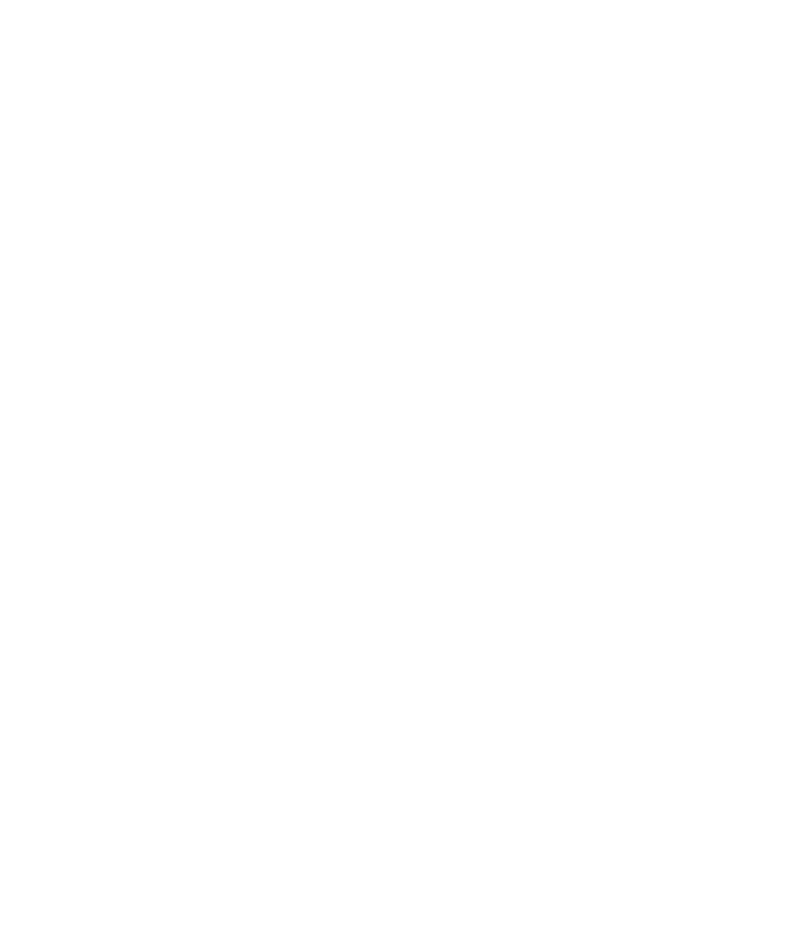
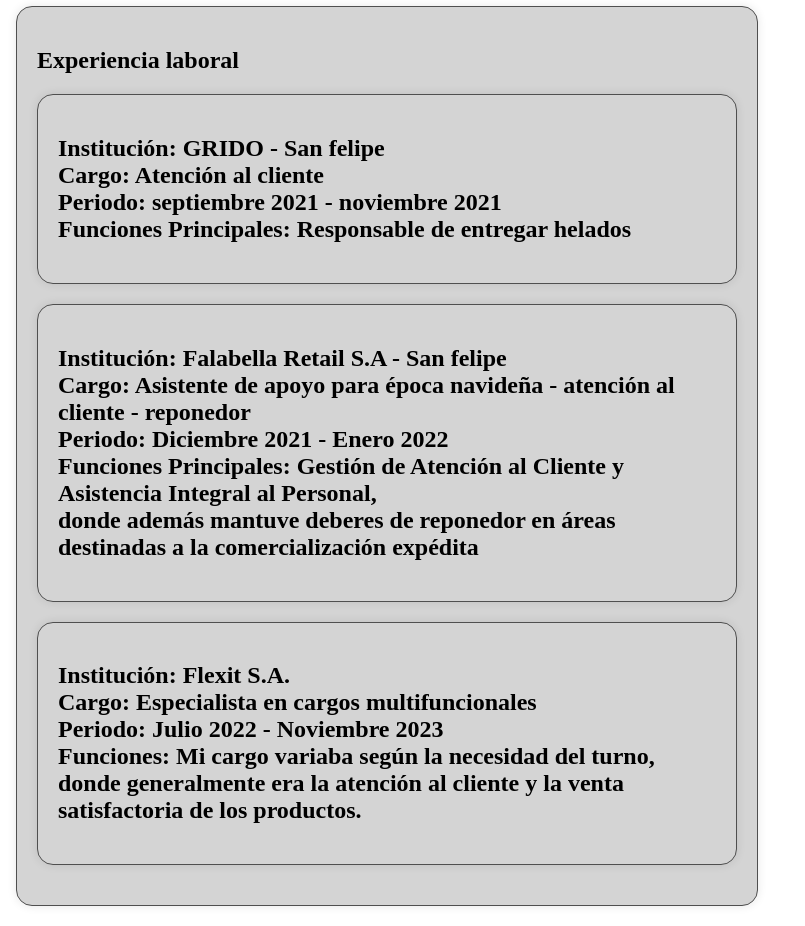
Before and after one commit to CrisLeonAvello/capacitacion, an Angular app: page /curriculum in a window 1280 px wide. Shown: the part 840-1766 px from the top of the page, without its empty margins (0-805 px from the left). Before the commit the page ends 800 px from the top, so only its background shows below. Built offline with nearby package versions, Linux system fonts and the light colour scheme.

Commit message:
cambios en css
css update

```diff
--- a/src/app/curriculum/curriculum.component.css
+++ b/src/app/curriculum/curriculum.component.css
@@ -0,0 +1,9 @@
+section{
+    background-color: #d4d4d4;
+    border: 1px solid #4f4f4f;
+    border-radius: 16px;
+    padding: 20px;
+    margin-bottom: 20px;
+    box-shadow: 0 0 10px rgba(0, 0, 0, 0.1);
+    max-width: 700px;
+  }
--- a/src/app/curriculum/curriculum.component.html
+++ b/src/app/curriculum/curriculum.component.html
@@ -1,20 +1,62 @@
 <h1>¿Quien soy exactamente?</h1>
 <body>
+
+    <section>
         <h2>
             Mi nombre es Cristian León Avello, tengo 20 años y soy estudiante de 2° año de ingeniería en computación e informática<br>
             de la Universidad Andrés bellos.
         </h2>
-    <h2>Tengo experiencia en lenguajes como Python, JavaScript, C++.<br>
+        <h2>
+            Tengo experiencia en lenguajes como Python, JavaScript, C++.<br>
             Además manejo tecnologías como Angular, React, MySQL, NodeJS y CSS.
         </h2>
+    </section>
+
+    <section>
         <h1>Antecendentes Académicos</h1>
             <h2>
                 Enseñanza Media Completa: Sunnyland School (Periodo 2009-2021)<br>
                 Educación Superior: Ingeniería en Computación informática - Universidad Andrés bello (2023 - hoy)
             </h2>
+    </section>
+
+
+
+    <section>
         <h1>Experiencia laboral</h1>
+
+
+        <section>
+
             <h2>
+                Institución: GRIDO - San felipe<br>
+                Cargo: Atención al cliente<br>
+                Periodo: septiembre 2021 - noviembre 2021<br>
+                Funciones Principales: Responsable de entregar helados<br>
+            </h2>
+        </section>
 
+
+        <section>
+            <h2>
+                Institución: Falabella Retail S.A - San felipe<br>
+                Cargo: Asistente de apoyo para época navideña - atención al cliente - reponedor<br>
+                Periodo: Diciembre 2021 - Enero 2022<br>
+                Funciones Principales: Gestión de Atención al Cliente y Asistencia Integral al Personal,<br>
+                donde además mantuve deberes de reponedor en áreas destinadas a la comercialización expédita<br>
             </h2>
+        </section>
 
+
+        <section>
+            <h2>
+                Institución: Flexit S.A.<br>
+                Cargo: Especialista en cargos multifuncionales<br>
+                Periodo: Julio 2022 - Noviembre 2023<br>
+                Funciones: Mi cargo variaba según la necesidad del turno,<br>
+                donde generalmente era la atención al cliente y la venta satisfactoria de los productos.
+            </h2>
+        </section>
+
+    </section>
 </body>
```
Lines whose indentation alone changed are shown as unchanged.
